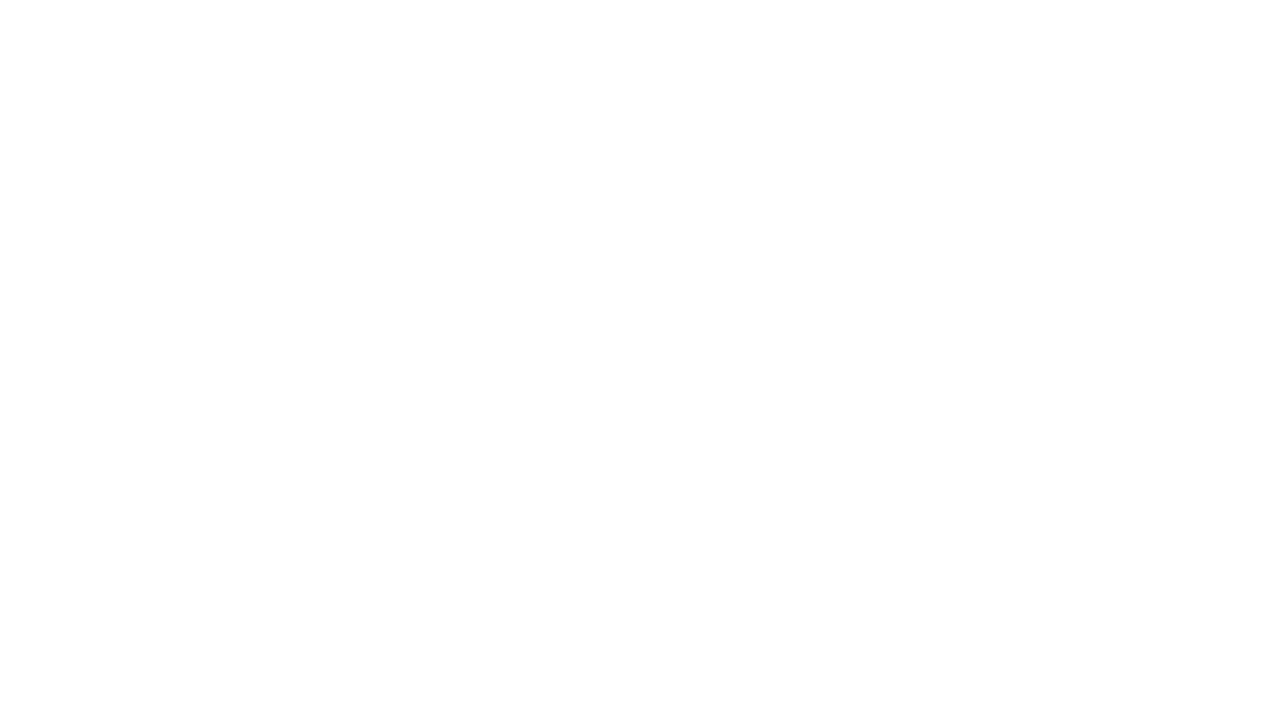
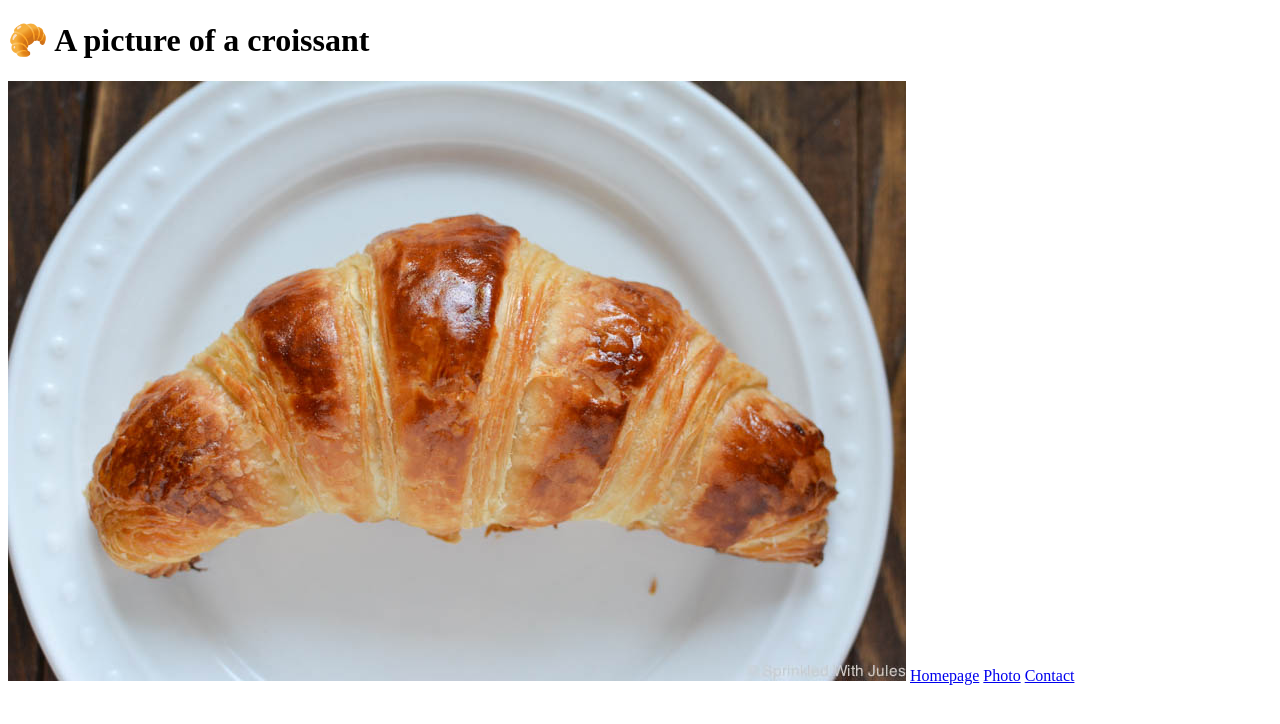
Before and after one commit to Loricold/SheCodes-multiple-page-hosting, a plain HTML site: page photo.html in a window 1280 px wide. Drawn offline with Linux system fonts and the light colour scheme.

Commit message:
Created HTML of photo page

```diff
--- a/photo.html
+++ b/photo.html
@@ -5,6 +5,13 @@
     <meta http-equiv="X-UA-Compatible" content="IE=edge" />
     <meta name="viewport" content="width=device-width, initial-scale=1.0" />
     <title>Document</title>
+    <link rel="stylesheet" href="/css/main.css" />
   </head>
-  <body></body>
+  <body>
+    <h1>🥐 A picture of a croissant</h1>
+    <img src="/img/croissant.jpg" alt="Croissant" />
+    <a href="/">Homepage</a>
+    <a href="/photo.html">Photo</a>
+    <a href="/contact.html">Contact</a>
+  </body>
 </html>
```
Also changed, not shown: img/croissant.jpg (added).
